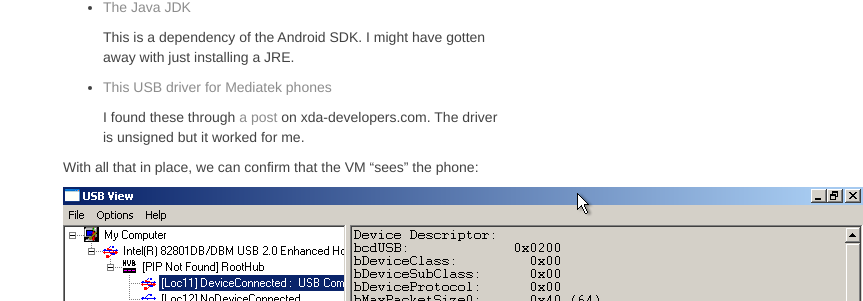
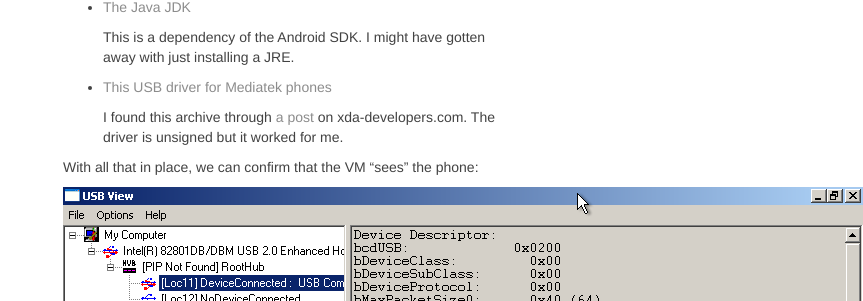
Before and after one commit to mattboyer/PYaffs, a Jekyll site: the page built from _posts/2014-07-16-Hacklog#1.md, in a window 1280 px wide and 900 px high, scrolled down 5541 px. Shown: the part 151-452 px from the top of the window, without its empty margins (417-1280 px from the left). Built offline with Jekyll 4.4.1, drawn with Linux system fonts in a browser that asks for light colours; nearby versions of some CDN libraries; library files that are not in the unit come from our copies; Markdown is read by kramdown in place of the engine named in the settings.

Commit message:
Minor post fixes

```diff
--- a/_posts/2014-07-16-Hacklog#1.md
+++ b/_posts/2014-07-16-Hacklog#1.md
@@ -240,7 +240,7 @@
 
 - [USBView](http://msdn.microsoft.com/en-us/library/windows/hardware/ff560019%28v=vs.85%29.aspx)
 
-  This tool lets one visualise the USB bus tree as well as device properties, much like `lsusb(1)`
+  This tool lets one visualise the USB bus tree as well as device properties, much like [`lsusb(1)`](http://linux.die.net/man/8/lsusb)
 
 - [The Android SDK](http://developer.android.com/sdk/index.html)
 
@@ -252,7 +252,7 @@
 
 - [This USB driver for Mediatek phones](http://ge.tt/2yL21VT/v/2)
 
-  I found these through [a post](http://forum.xda-developers.com/showthread.php?t=2160490) on xda-developers.com. The driver is unsigned but it worked for me.
+  I found this archive through [a post](http://forum.xda-developers.com/showthread.php?t=2160490) on xda-developers.com. The driver is unsigned but it worked for me.
 
 With all that in place, we can confirm that the VM "sees" the phone:
 
```
Also changed, not shown: _posts/2014-07-15-Hacklog#0.md (+3 -1 lines).
